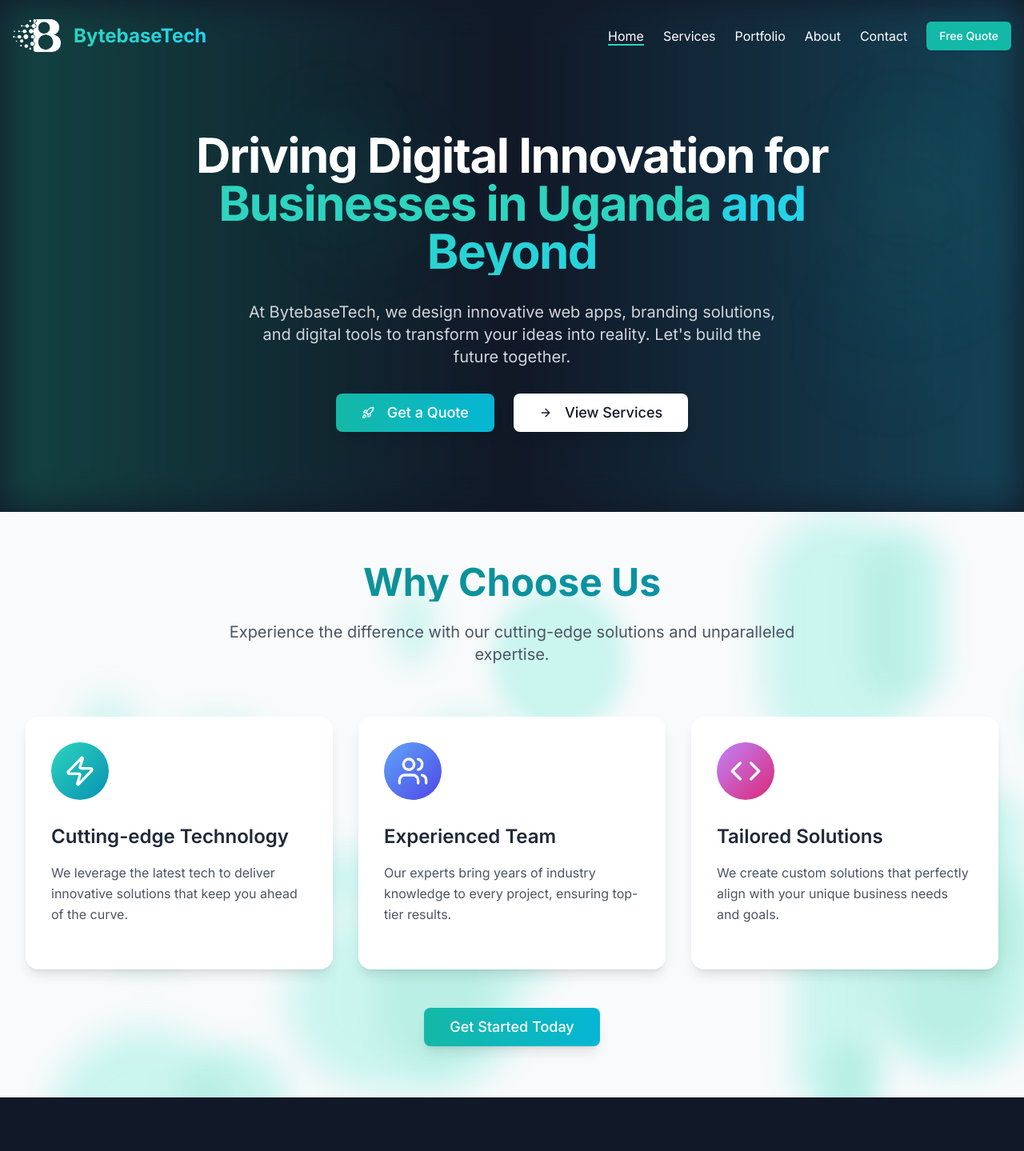
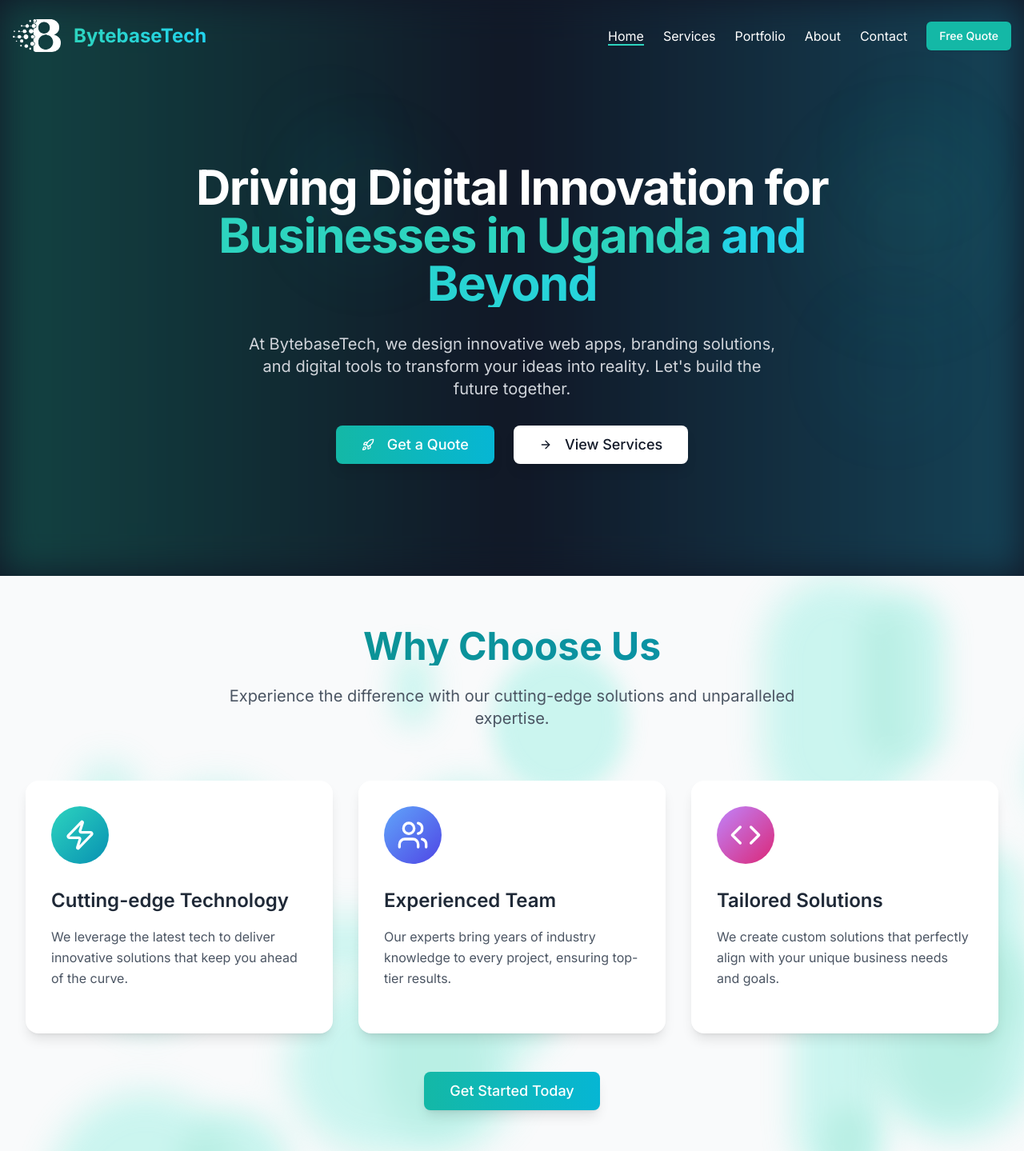
Before and after one commit to AdamUzDel/BytebaseWebRedesign, a Next.js app: page / in a window 1280 px wide. Shown: the top 1439 px of the page at 80% size. Built offline with nearby package versions, Linux system fonts and the light colour scheme.

Commit message:
added more ui improvements

```diff
--- a/app/globals.css
+++ b/app/globals.css
@@ -56,6 +56,12 @@
     --chart-4: 280 65% 60%;
     --chart-5: 340 75% 55%;
   }
+  html, body {
+    margin: 0;
+    padding: 0;
+    height: 100%;
+  }
+
 }
 
 @layer base {
--- a/app/services/page.tsx
+++ b/app/services/page.tsx
@@ -135,7 +135,7 @@
             Transforming Ideas Into Digital Solutions
           </motion.h1>
           <motion.p
-            className="text-xl text-gray-300 mb-8 max-w-2xl mx-auto"
+            className="text-xl text-gray-100 mb-8 max-w-2xl mx-auto"
             initial={{ opacity: 0, y: 20 }}
             animate={{ opacity: 1, y: 0 }}
             transition={{ duration: 0.5, delay: 0.2 }}
@@ -158,7 +158,7 @@
         </div>
         <div className="absolute inset-0 overflow-hidden">
           <Image
-            src="/placeholder.jpg"
+            src="/team-planning.jpg"
             alt="Digital Solutions"
             layout="fill"
             objectFit="cover"
--- a/components/Header.tsx
+++ b/components/Header.tsx
@@ -34,6 +34,18 @@
     window.addEventListener('scroll', handleScroll)
     return () => window.removeEventListener('scroll', handleScroll)
   }, [])
+
+  useEffect(() => {
+    if (isMobileMenuOpen) {
+      document.body.style.overflow = 'hidden'
+    } else {
+      document.body.style.overflow = 'auto'
+    }
+
+    return () => {
+      document.body.style.overflow = 'auto'
+    }
+  }, [isMobileMenuOpen])
 
   return (
     <motion.header
@@ -93,7 +105,7 @@
       <AnimatePresence>
         {isMobileMenuOpen && (
           <motion.nav
-            className="md:hidden fixed top-0 right-0 bottom-0 w-64 bg-gray-900 backdrop-blur-sm p-6 h-full"
+            className="md:hidden fixed top-0 left-0 w-full h-screen bg-gray-900/95 backdrop-blur-lg p-6 z-[60]"
             initial={{ x: '100%' }}
             animate={{ x: 0 }}
             exit={{ x: '100%' }}
--- a/components/Hero.tsx
+++ b/components/Hero.tsx
@@ -15,7 +15,7 @@
   }; */
 
   return (
-    <section className="relative bg-gray-900 text-white min-h-[100vh] md:min-h-[80vh] flex items-center justify-center px-4 md:px-8 overflow-hidden">
+    <section className="relative bg-gray-900 text-white min-h-[100vh] md:min-h-[90vh] flex items-center justify-center px-4 md:px-8 overflow-hidden">
       {/* Content Wrapper */}
       <div className="relative z-10 max-w-4xl text-center space-y-8">
         {/* Headline */}
--- a/components/WhyUs.tsx
+++ b/components/WhyUs.tsx
@@ -4,6 +4,7 @@
 import { motion, AnimatePresence } from 'framer-motion'
 import { Zap, Users, Code } from 'lucide-react'
 import { Button } from "@/components/ui/button"
+import Link from 'next/link'
 
 const features = [
   {
@@ -91,9 +92,11 @@
           transition={{ duration: 0.8, delay: 0.8 }}
           className="flex justify-center text-center mt-12 relative z-10"
         >
-          <Button size="lg" className="bg-gradient-to-r from-teal-500 to-cyan-500 hover:from-teal-600 hover:to-cyan-600 text-white px-8 py-6 text-lg rounded-lg flex items-center gap-2 transform hover:scale-105 transition duration-300 shadow-lg hover:shadow-xl">
-            Get Started Today
-          </Button>
+          <Link href={'/quote'} >
+            <Button size="lg" className="bg-gradient-to-r from-teal-500 to-cyan-500 hover:from-teal-600 hover:to-cyan-600 text-white px-8 py-6 text-lg rounded-lg flex items-center gap-2 transform hover:scale-105 transition duration-300 shadow-lg hover:shadow-xl">
+              Get Started Today
+            </Button>
+          </Link>
         </motion.div>
 
         {/* Background Animation */}
```
Also changed, not shown: public/team-planning.jpg (added).
